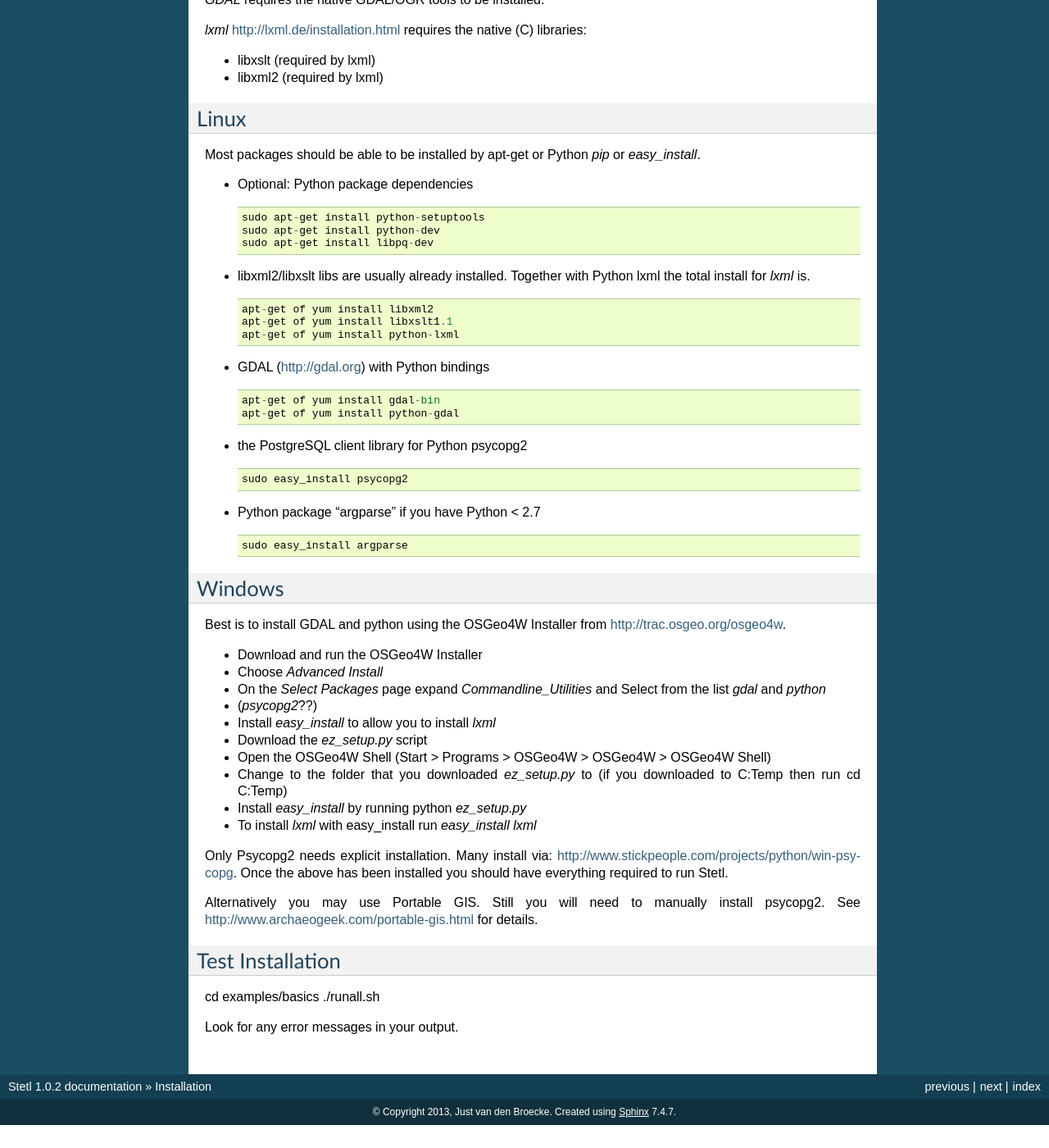
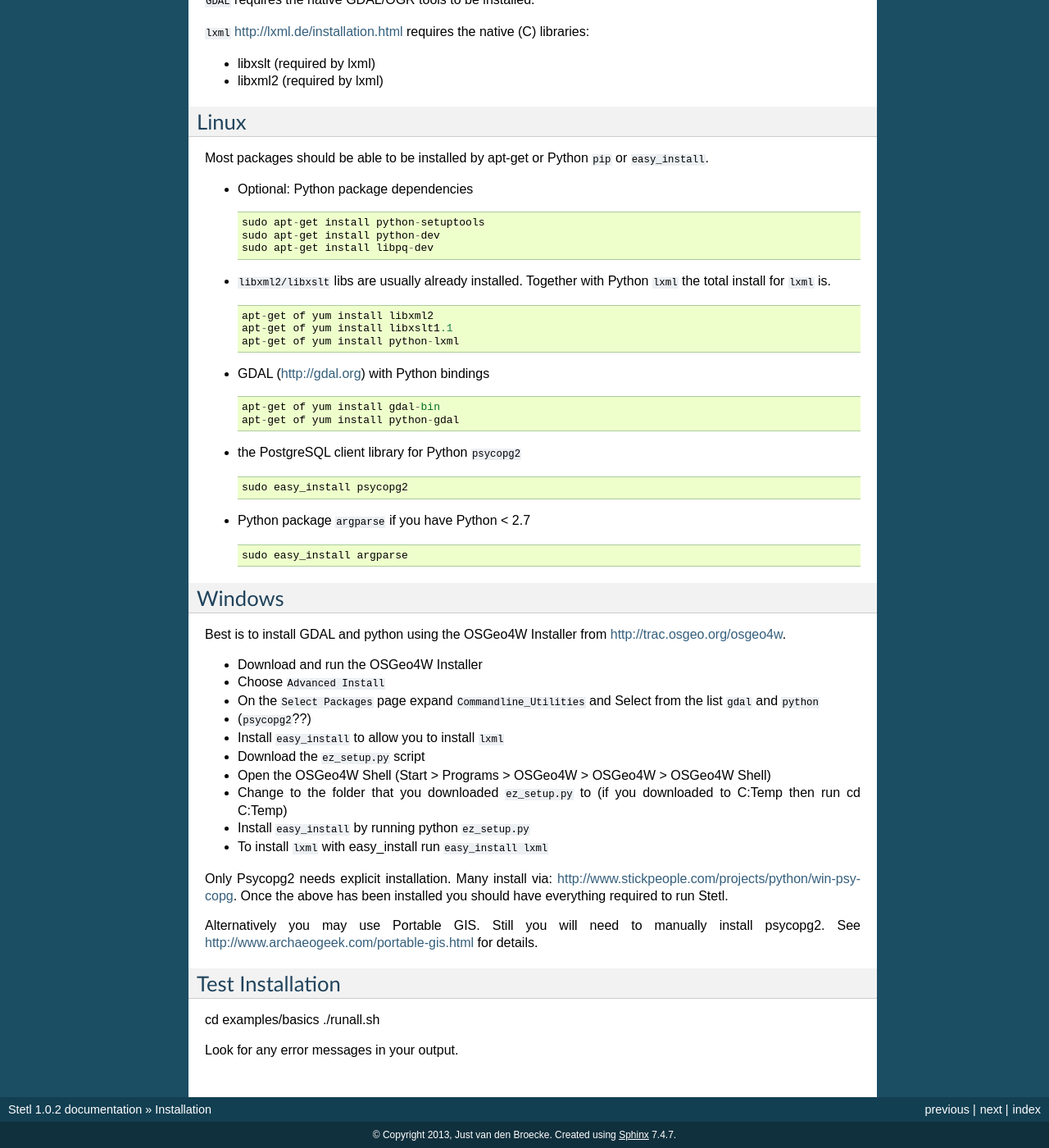
Before and after one commit to geopython/stetl, a Sphinx documentation site: the page built from docs/install.rst, in a window 1280 px wide and 1400 px high, scrolled down 565 px. Shown: the whole window at 82% size. Built offline with Sphinx 7.4.7, drawn with Linux system fonts in a browser that asks for light colours; before the commit the page ends 1937 px from its top, so only the background shows below that.

```diff
--- a/docs/install.rst
+++ b/docs/install.rst
@@ -30,9 +30,9 @@ Stetl depends on the following Python packages:
 * psycopg2 (PostgreSQL client)
 * lxml
 
-`GDAL` requires the native GDAL/OGR tools to be installed.
+``GDAL`` requires the native GDAL/OGR tools to be installed.
 
-`lxml` http://lxml.de/installation.html requires the native (C) libraries:
+``lxml`` http://lxml.de/installation.html requires the native (C) libraries:
 
 * libxslt (required by lxml)
 * libxml2 (required by lxml)
@@ -40,7 +40,7 @@ Stetl depends on the following Python packages:
 Linux
 -----
 
-Most packages should be able to be installed by apt-get or Python `pip` or `easy_install`.
+Most packages should be able to be installed by apt-get or Python ``pip`` or ``easy_install``.
 
 
 - Optional: Python package dependencies
@@ -50,8 +50,8 @@ Most packages should be able to be installed by apt-get or Python `pip` or `easy
    sudo apt-get install python-dev
    sudo apt-get install libpq-dev
 
-- libxml2/libxslt libs are usually already installed. Together with Python lxml
-  the total install for `lxml` is.
+- ``libxml2/libxslt`` libs are usually already installed. Together with Python ``lxml``
+  the total install for ``lxml`` is.
   ::
 
    apt-get of yum install libxml2
@@ -64,12 +64,12 @@ Most packages should be able to be installed by apt-get or Python `pip` or `easy
    apt-get of yum install gdal-bin
    apt-get of yum install python-gdal
 
-- the PostgreSQL client library for Python psycopg2
+- the PostgreSQL client library for Python ``psycopg2``
   ::
 
    sudo easy_install psycopg2
 
-- Python package "argparse" if you have Python < 2.7
+- Python package ``argparse`` if you have Python < 2.7
   ::
 
    sudo easy_install argparse
@@ -81,15 +81,15 @@ Windows
 Best is to install GDAL and python using the OSGeo4W Installer from http://trac.osgeo.org/osgeo4w.
 
 * Download and run the OSGeo4W Installer
-* Choose `Advanced Install`
-* On the `Select Packages` page expand `Commandline_Utilities` and Select from the list `gdal` and `python`
-* (`psycopg2`??)
-* Install `easy_install` to allow you to install `lxml`
-* Download the `ez_setup.py` script
+* Choose ``Advanced Install``
+* On the ``Select Packages`` page expand ``Commandline_Utilities`` and Select from the list ``gdal`` and ``python``
+* (``psycopg2``??)
+* Install ``easy_install`` to allow you to install ``lxml``
+* Download the ``ez_setup.py`` script
 * Open the OSGeo4W Shell (Start > Programs > OSGeo4W > OSGeo4W > OSGeo4W Shell)
-* Change to the folder that you downloaded `ez_setup.py` to (if you downloaded to C:\Temp then run cd C:\Temp)
-* Install `easy_install` by running python `ez_setup.py`
-* To install `lxml` with easy_install run `easy_install lxml`
+* Change to the folder that you downloaded ``ez_setup.py`` to (if you downloaded to C:\Temp then run cd C:\Temp)
+* Install ``easy_install`` by running python ``ez_setup.py``
+* To install ``lxml`` with easy_install run ``easy_install lxml``
 
 Only Psycopg2 needs explicit installation. Many install via: http://www.stickpeople.com/projects/python/win-psycopg.
 Once the above has been installed you should have everything required to run Stetl.
--- a/stetl/version.py
+++ b/stetl/version.py
@@ -1 +1 @@
-__version__ = "1.0.2"
+__version__ = "1.0.3"
```
Also changed, not shown: 3 other files.
